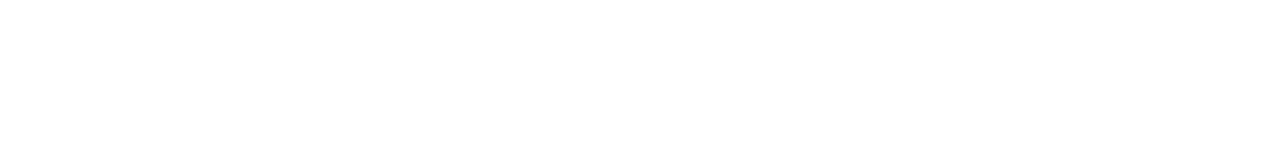
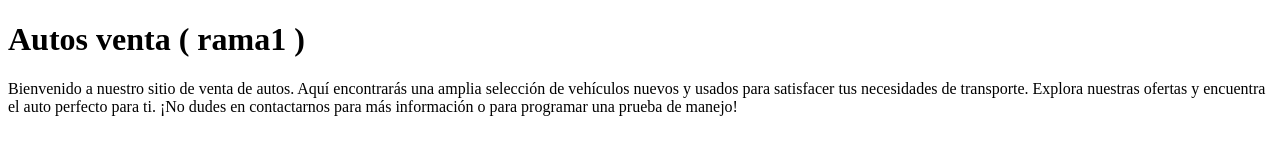
Before and after one commit to MaxiCuassolo/08-04, a plain HTML site: page index.html in a window 1280 px wide. Drawn offline with Linux system fonts and the light colour scheme.

Commit message:
commit 1 en rama1

```diff
--- a/index.html
+++ b/index.html
@@ -6,6 +6,7 @@
     <title>Autos venta</title>
 </head>
 <body>
-
+    <h1>Autos venta ( rama1 )</h1>
+    <p>Bienvenido a nuestro sitio de venta de autos. Aquí encontrarás una amplia selección de vehículos nuevos y usados para satisfacer tus necesidades de transporte. Explora nuestras ofertas y encuentra el auto perfecto para ti. ¡No dudes en contactarnos para más información o para programar una prueba de manejo!</p>
 </body>
 </html>
```
